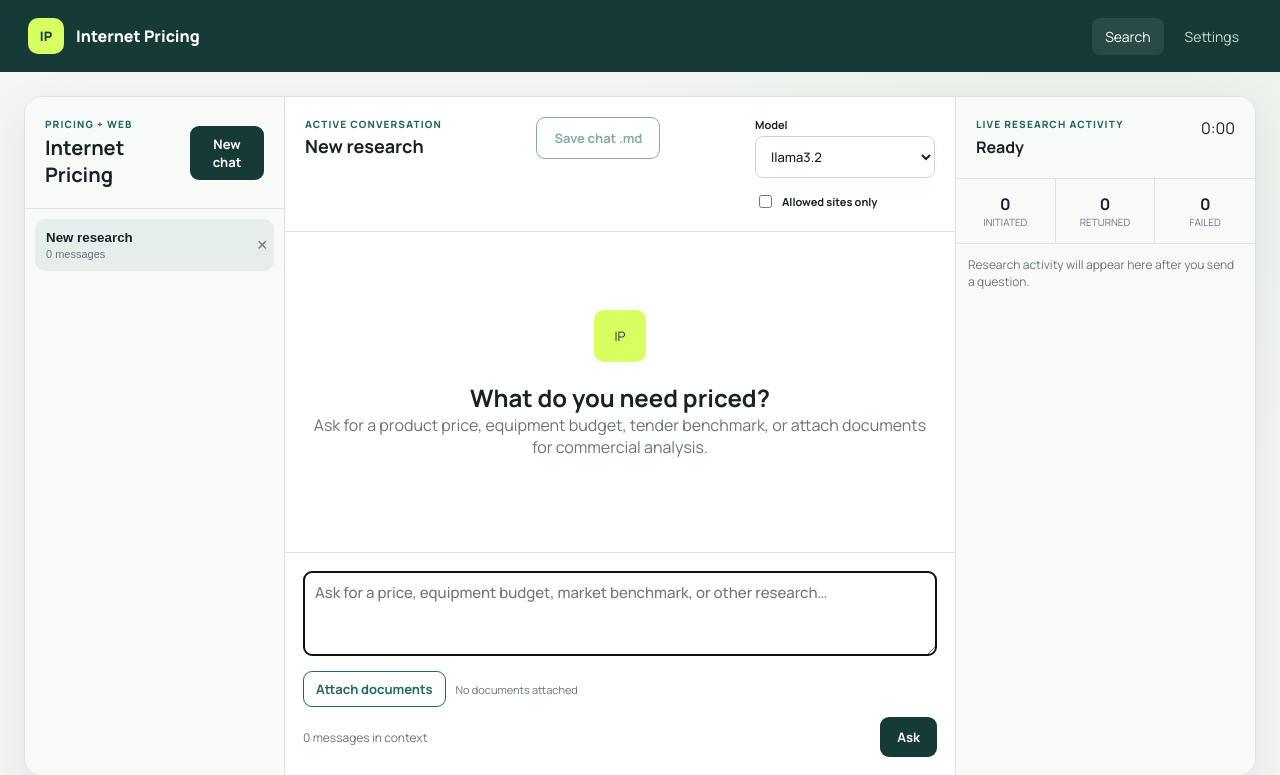
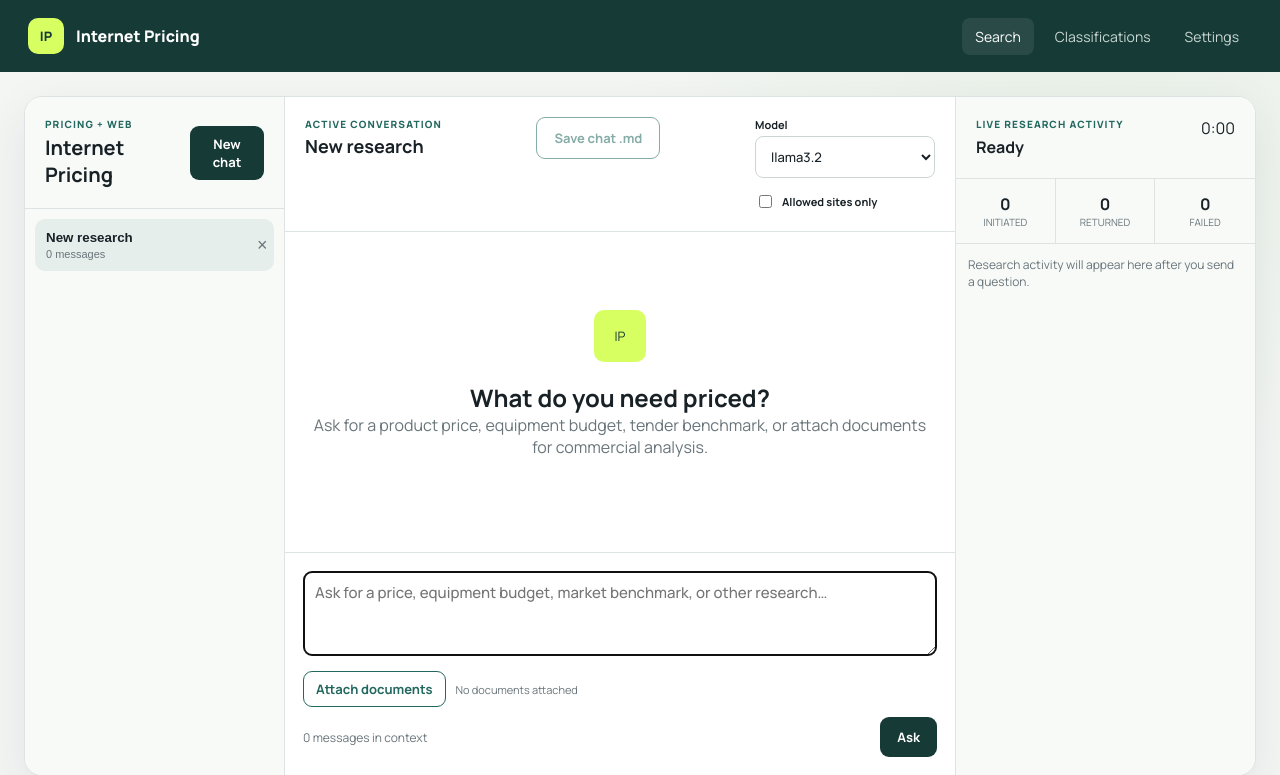
Before and after one commit to zageabb/Internet_pricing, a Flask app: page / in a window 1280 px wide. Shown: the top 775 px of the page. Run offline with Flask 3, Linux system fonts and the light colour scheme; data that the repository does not hold is empty; some libraries are stand-ins or nearby versions.

Commit message:
Add classifications navigation to search page

```diff
--- a/templates/index.html
+++ b/templates/index.html
@@ -23,7 +23,7 @@
 <div class="site-shell">
   <nav class="app-nav">
     <a class="brand-lockup" href="/"><span class="brand-mark">IP</span><span>Internet Pricing</span></a>
-    <div class="nav-links"><a class="active" href="/">Search</a><a href="/settings">Settings</a></div>
+    <div class="nav-links"><a class="active" href="/">Search</a><a href="/classifications">Classifications</a><a href="/settings">Settings</a></div>
   </nav>
   <main>
     <section class="research-shell" id="workspace" data-default-model="{{ settings.model }}">
```
